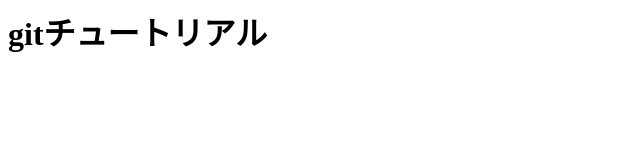
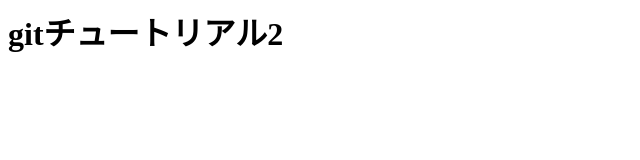
Before and after one commit to fu98ra/gitSample, a plain HTML site: page index.html in a window 1280 px wide. Shown: the full height of the page, 0-640 px from the left. Drawn offline with Linux system fonts and the light colour scheme.

Commit message:
second commit

```diff
--- a/index.html
+++ b/index.html
@@ -1 +1 @@
-<h1>gitチュートリアル</h1>
+<h1>gitチュートリアル2</h1>
```
